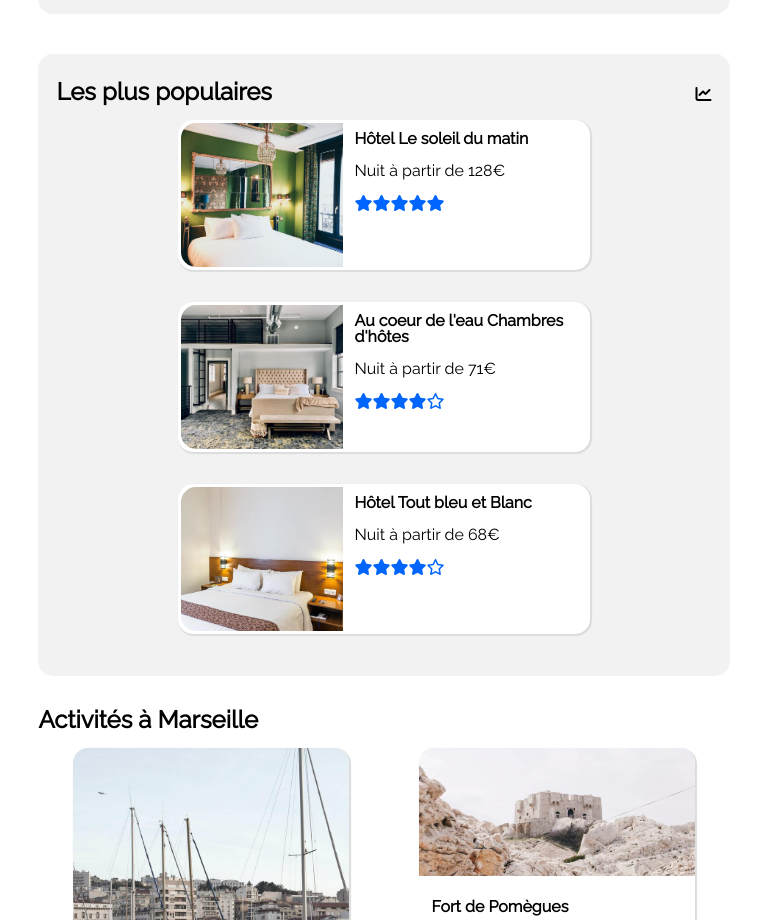
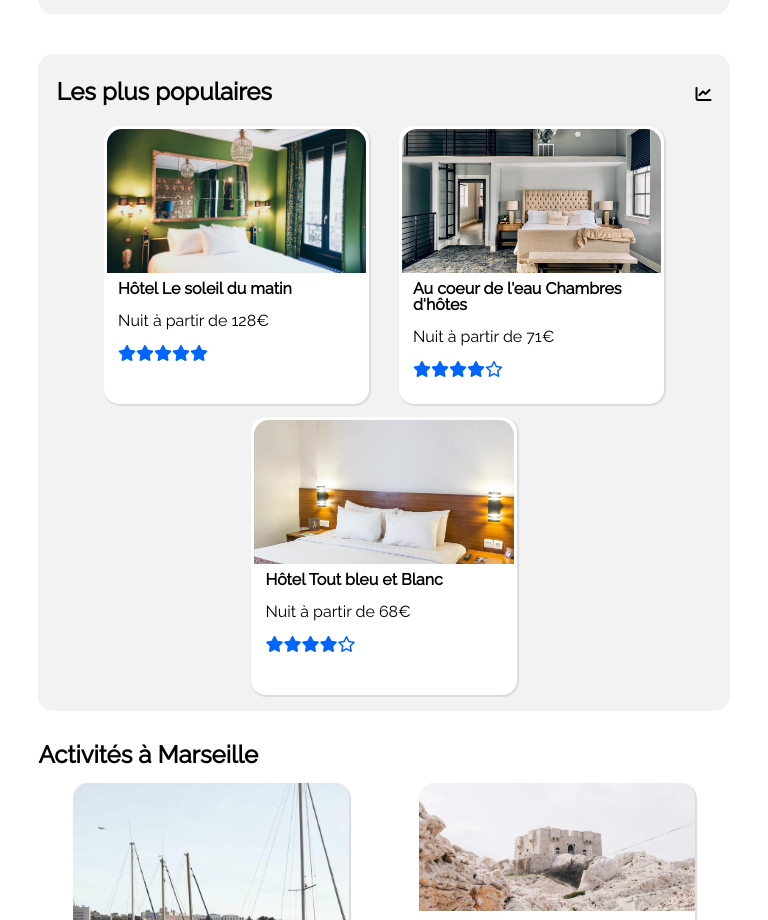
Before and after one commit to Martha-tech/MarthaMakassikis_2_06042021, a plain HTML site: page index.html in a window 768 px wide. Shown: the part 1260-2180 px from the top of the page. Drawn offline with Linux system fonts and the light colour scheme.

Commit message:
Changement de l'affichage dans ".popular .cards2" (version tablette)

```diff
--- a/styles.css
+++ b/styles.css
@@ -720,23 +720,32 @@ footer div ul li a:hover {
         display: flex;
         flex-direction: row;
         flex-wrap: wrap;
-        justify-content: center;
+        justify-content: space-around;
+        align-items: flex-start;
+        align-content: space-around;
         margin: auto;
     }
 
+    .popular .cards2 .image_and_description {
+        display: flex;
+        flex-direction: column;
+        justify-content: space-around;
+    }
+
     .popular .cards2 .element {
-        width: 70%;
-        height: 80%;
+        width: 45%;
+        height: 60%;
+        margin: 0.4rem 0.4rem;
     }
 
     .popular .cards2 .element img {
-        width: 40%;
+        width: 100%;
         object-fit: cover;
-        border-radius: 0.938rem 0 0 0.938rem;
+        border-radius: 0.935rem 0.935rem 0 0;
     }
 
     .popular .cards2 .element .description {
-        width: 60%;
+        width: 100%;
     }
 
     .activities {
```
